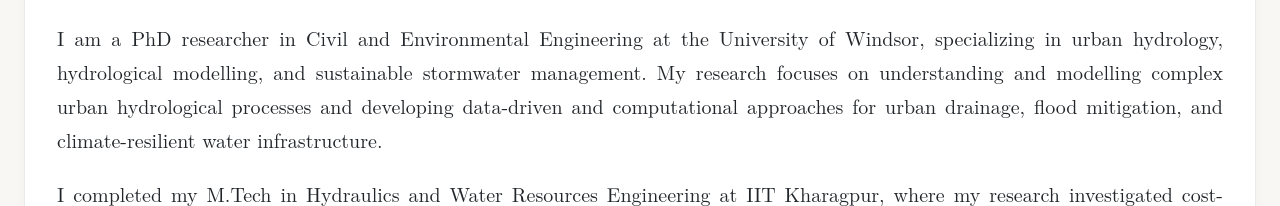
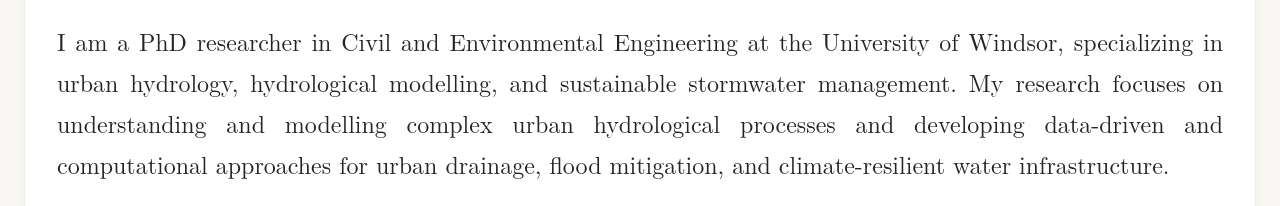
Before and after one commit to vinaykumarchukka05-commits/Portfolio, a plain HTML site: page index.html in a window 1280 px wide. Shown: the part 707-913 px from the top of the page. Drawn offline with Linux system fonts and the light colour scheme.

Commit message:
style.css

```diff
--- a/style.css
+++ b/style.css
@@ -24,6 +24,7 @@
 body {
     /*font-family: -apple-system, BlinkMacSystemFont, "Segoe UI", Roboto, Helvetica, Arial, sans-serif;*/
     font-family: "Latin Modern Roman", serif;
+    max-width: 1500px;
     line-height: 1.7;
     background-color: var(--bg-page);
     color: var(--dark-color);
@@ -33,7 +34,7 @@
 
 /* --- Layout Container --- */
 .container {
-    max-width: 1500px;
+    /*max-width: 1500px;*/
     margin: 0 auto;
     padding: 0 1.5rem;
 }
@@ -54,7 +55,7 @@
 
 p {
     margin-bottom: 1rem;
-    font-size: 1.25rem;
+    font-size: 1.5rem;
 }
 
 a {
```
